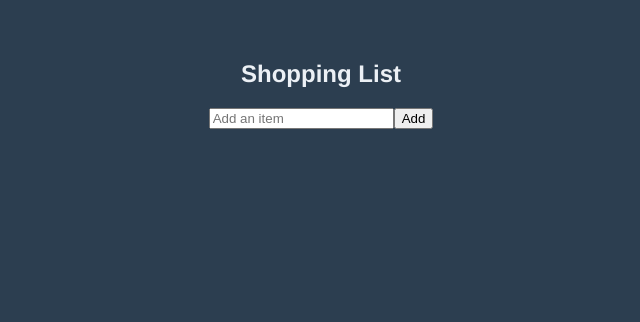
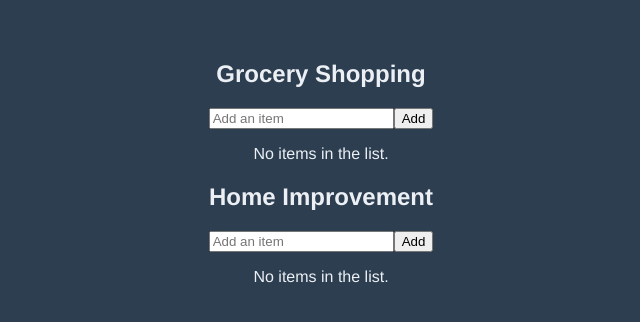
Before and after one commit to Michle99/sba_322_vue_project, a Vue app: page / in a window 1280 px wide. Shown: the top 322 px of the page, without its empty margins (319-959 px from the left). Built offline with nearby package versions, Linux system fonts and the light colour scheme.

Commit message:
updated `ShoppingList` add 4 diff directives

```diff
--- a/src/App.vue
+++ b/src/App.vue
@@ -1,18 +1,27 @@
 <template>
   <div id="app">
-    <ShoppingList />
+    <ShoppingList :title="groceryTitle" v-model:itemsList="groceryList" />
+    <ShoppingList :title="homeImprovementTitle" v-model:itemsList="homeImprovementList" />
   </div>
 </template>
 
 <script>
-import ShoppingList from './components/ShoppingList.vue'
+import ShoppingList from "@/components/ShoppingList.vue";
 
 export default {
-  name: 'App',
+  name: "App",
   components: {
-    ShoppingList
-  }
-}
+    ShoppingList,
+  },
+  data() {
+    return {
+      groceryTitle: "Grocery Shopping",
+      groceryList: [],
+      homeImprovementTitle: "Home Improvement",
+      homeImprovementList: [],
+    };
+  },
+};
 </script>
 
 <style>
--- a/src/components/ShoppingList.vue
+++ b/src/components/ShoppingList.vue
@@ -1,40 +1,46 @@
 <template>
   <div>
-    <h2>{{ title }}</h2>
+    <h2 v-if="showTitle">{{ title }}</h2>
 
-    <!-- Input for adding items to the list (two-way data binding) -->
+    <!-- Input for adding items to the list with v-on directive -->
     <div>
-      <input v-model="newItem" placeholder="Add an item" />
+      <input v-model="newItem" placeholder="Add an item" @input="handleInput" />
       <button @click="addItem">Add</button>
     </div>
 
-    <!-- Display the shopping list (using props) -->
-    <ul>
+    <!-- Display the shopping list with v-for directive -->
+    <ul v-show="items.length > 0">
       <li v-for="(item, index) in items" :key="index">
         {{ item }}
         <button @click="removeItem(index)">Remove</button>
       </li>
     </ul>
+
+    <!-- Show a message when the list is empty with v-if directive -->
+    <p v-if="items.length === 0">No items in the list.</p>
   </div>
 </template>
 
 <script>
 export default {
   props: {
-    title: {
-      type: String,
-      default: "Shopping List",
-    },
-    initialItems: {
-      type: Array,
-      default: () => [],
+    title: String,
+    itemsList: Array,
+    showTitle: {
+      type: Boolean,
+      default: true,
     },
   },
   data() {
     return {
       newItem: '',
-      items: [...this.initialItems], // Use props to initialize items
+      items: this.itemsList || [],
     };
+  },
+  watch: {
+    items(newValue) {
+      this.$emit('update:itemsList', newValue);
+    },
   },
   methods: {
     addItem() {
@@ -46,6 +52,9 @@ export default {
     removeItem(index) {
       this.items.splice(index, 1);
     },
+    handleInput() {
+      console.log("Input changed!");
+    },
   },
 };
 </script>
```
